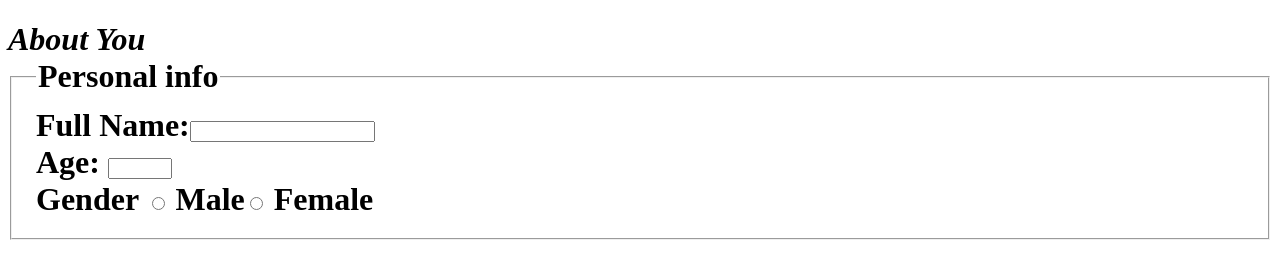
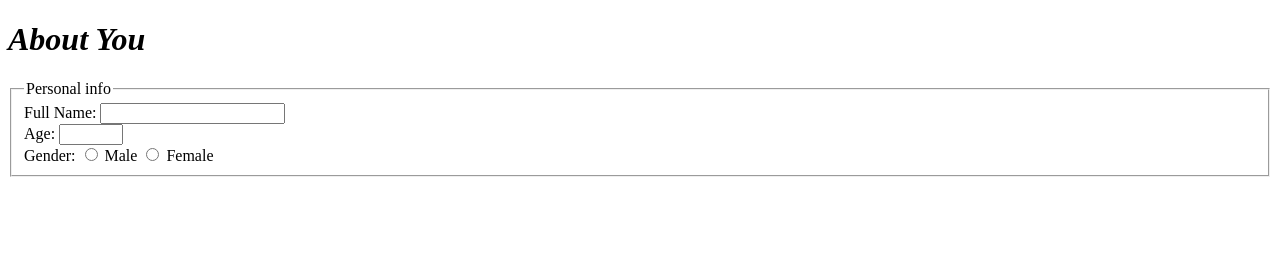
Before and after one commit to wistfultree7/abbu, a plain HTML site: page index.html in a window 1280 px wide. Drawn offline with Linux system fonts and the light colour scheme.

Commit message:
Update index.html

```diff
--- a/index.html
+++ b/index.html
@@ -1,23 +1,30 @@
 <!DOCTYPE html>
 <html lang="en">
 <head>
-    <meta charset="UTF-8">
-    <meta name="viewport" content="width=device-width, initial-scale=1.0">
-    <title>Document</title>
+  <meta charset="UTF-8" />
+  <meta name="viewport" content="width=device-width, initial-scale=1.0"/>
+  <title>Document</title>
 </head>
 <body>
-    <h1><em>About You</em></hi>
-    <form>
-        <fieldset>
-            <legend>
-                Personal info
-            </legend>
-            Full Name:<input type="text"><br>
-            Age:      <input type="number"  min="0" max="120" required><br>
-            Gender   <input type="radio" id="male" name="gender" value="male" required>
-  <label for="male">Male</label><input type="radio" id="female" name="gender" value="female">
-  <label for="female">Female</label>
-        </fieldset>
-    </form>
+  <h1><em>About You</em></h1>
+
+  <form action="/submit" method="POST">
+    <fieldset>
+      <legend>Personal info</legend>
+
+      <label for="fullname">Full Name:</label>
+      <input type="text" id="fullname" name="fullname" required><br>
+
+      <label for="age">Age:</label>
+      <input type="number" id="age" name="age" min="0" max="120" required><br>
+
+      <label>Gender:</label>
+      <input type="radio" id="male" name="gender" value="male" required>
+      <label for="male">Male</label>
+
+      <input type="radio" id="female" name="gender" value="female">
+      <label for="female">Female</label>
+    </fieldset>
+  </form>
 </body>
 </html>
```
